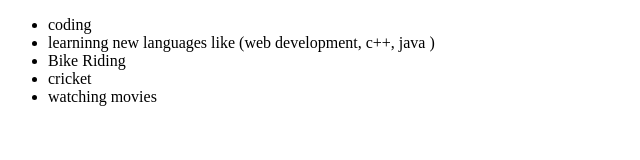
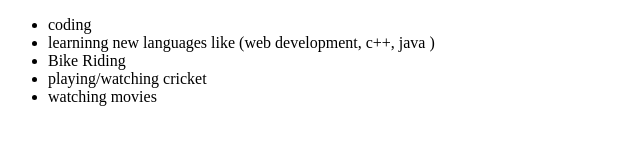
Before and after one commit to mrinalchaudhary/cv, a plain HTML site: page myHobbies.html in a window 1280 px wide. Shown: the whole page, without its empty margins (0-640 px from the left). Drawn offline with Linux system fonts and the light colour scheme.

Commit message:
Update myHobbies.html

```diff
--- a/myHobbies.html
+++ b/myHobbies.html
@@ -8,7 +8,7 @@
 		<li>coding</li>
 		<li>learninng new languages like (web development, c++, java )</li>
 		<li>Bike Riding</li>
-		<li>cricket</li>
+		<li>playing/watching cricket</li>
 		<li>watching movies</li>
 	</ul>
 
```
